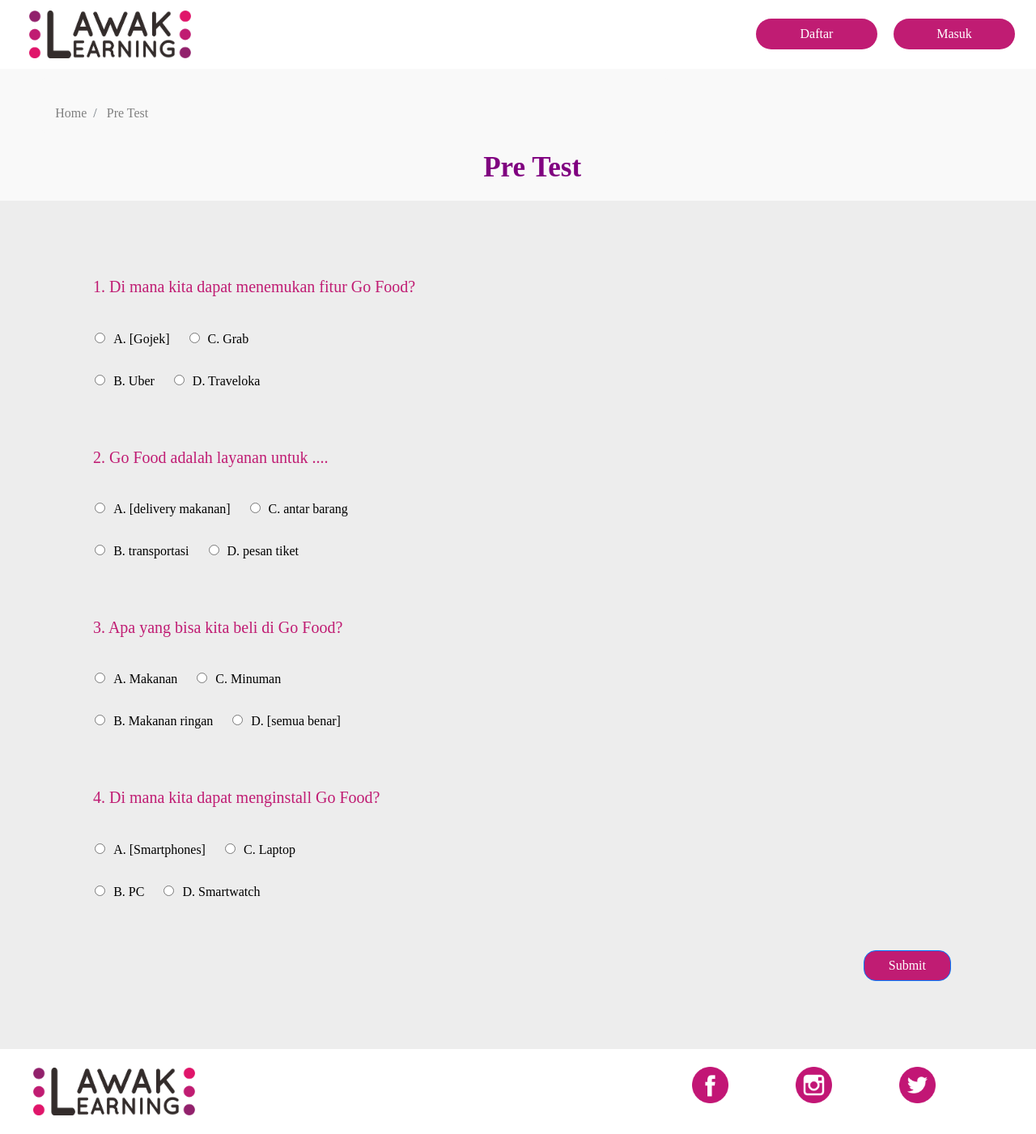
After one commit to dzakimadhani/lawak-learning, a PHP site: page /pre-test.php in a window 1280 px wide. The commit adds this page. Shown: the whole page at 81% size. Run offline with PHP 8.4, Linux system fonts and the light colour scheme.

Commit message:
Add Login, register dan pre-test

```diff
--- /dev/null
+++ b/assets/jawaban.php
@@ -0,0 +1,23 @@
+<?php
+
+if(isset($_POST['pre-test'])){
+
+    $jawabanSoal = ['gojek', 'delivery makanan', 'semua benar', 'smartphones'];
+
+}
+
+
+if(isset($_POST['pre-test-2'])){
+
+    $jawabanSoal = ['gojek', 'delivery makanan', 'semua benar', 'smartphones'];
+
+}
+
+
+if(isset($_POST['post-test'])){
+
+    $jawabanSoal = ['gojek', 'delivery makanan', 'semua benar', 'smartphones'];
+
+}
+
+ ?>
--- /dev/null
+++ b/koneksi.php
@@ -0,0 +1,12 @@
+<?php
+
+$koneksi = mysqli_connect("localhost","root","","lawak-learning");
+
+// Check connection
+if (mysqli_connect_errno()){
+	echo "Koneksi database gagal : " . mysqli_connect_error();
+}
+
+session_start();
+
+?>
--- /dev/null
+++ b/login_check.php
@@ -0,0 +1,5 @@
+<?php
+
+if(isset($_SESSION['username'])){
+
+}
--- /dev/null
+++ b/pre-test.php
@@ -0,0 +1,179 @@
+<?php
+
+require_once('koneksi.php');
+include('assets/jawaban.php');
+if(isset($_POST['pre-test'])){
+    $data = [$_POST['jawaban1'], $_POST['jawaban2'], $_POST['jawaban3'], $_POST['jawaban3']];
+    // $jawaban = array_push($jawaban, $data);
+    // var_dump($data);
+    // var_dump($jawabanSoal);
+    $result = array_intersect($data, $jawabanSoal);
+    $final_score = count($result) / count($jawabanSoal) * 100;
+    $_SESSION['final_score'] = $final_score;
+    header('Location: results-score-pretest.php');
+}
+
+?>
+
+<!DOCTYPE html>
+<html lang="en">
+<head>
+  <title>LAWAK LEARNING | PRE TEST</title>
+  <meta charset="utf-8">
+  <meta name="viewport" content="width=device-width, initial-scale=1">
+  <link rel="stylesheet" type="text/css" href="css/lawak-learning.css" title="default">
+  <link rel="stylesheet" href="css/bootstrap.css">
+  <script src="https://ajax.googleapis.com/ajax/libs/jquery/3.4.1/jquery.min.js"></script>
+  <script src="https://cdnjs.cloudflare.com/ajax/libs/popper.js/1.14.7/umd/popper.min.js"></script>
+  <script src="https://maxcdn.bootstrapcdn.com/bootstrap/4.3.1/js/bootstrap.min.js"></script>
+</head>
+<body>
+
+  <?php include('template/navbar.php'); ?>
+
+	<div class="status-bar" style="padding-left: 4%; padding-bottom: 15px; padding-top: 10px; padding-right: 4%">
+		<div class="row">
+			<div class="col-sm-8">
+				<table style="width: 100%">
+					<tr>
+						<td style="vertical-align:bottom">
+							<ol class="breadcrumb">
+								<li class="breadcrumb-item" aria-current="page" style="text-transform: capitalize; margin-top: 20px;">
+									<a style="color:grey; " href="">Home</a>
+								</li>
+								<li class="breadcrumb-item" aria-current="page" style="text-transform: capitalize; margin-top: 20px;">
+									<a style="color:grey; " href="#">Pre Test</a>
+								</li>
+							</ol>
+						</td>
+					</tr>
+				</table>
+			</div>
+		</div>
+		<center>
+			<strong style="text-transform: capitalize; padding-left: 3%;font-size: 35px; margin: 0; color:purple">Pre Test</strong>
+		</center>
+	</div>
+
+	<div class="test">
+		<div class="container">
+      <form class="" action="pre-test.php" method="post">
+				<div class="pilgan">
+					<div class="soal">
+						<h5>1. Di mana kita dapat menemukan fitur Go Food?</h5>
+					</div>
+					<div class="jawaban" style="padding: 2%;">
+						<div class="ac">
+							<label class="radio-inline">
+								<input type="radio" name="jawaban1" value="gojek">A. [Gojek]
+							</label>
+							<label class="radio-inline">
+								<input type="radio" name="jawaban1" value="grab">C. Grab
+							</label>
+						</div>
+						<div class="bd">
+							<label class="radio-inline">
+								<input type="radio" name="jawaban1" value="uber">B. Uber
+							</label>
+							<label class="radio-inline">
+								<input type="radio" name="jawaban1" value="traveloka">D. Traveloka
+							</label>
+						</div>
+					</div>
+				</div>
+				<div class="pilgan">
+					<div class="soal">
+						<h5>2. Go Food adalah layanan untuk ....</h5>
+					</div>
+					<div class="jawaban" style="padding: 2%;">
+						<div class="ac">
+							<label class="radio-inline">
+								<input type="radio" name="jawaban2" value="delivery makanan">A. [delivery makanan]
+							</label>
+							<label class="radio-inline">
+								<input type="radio" name="jawaban2" value="antar barang">C. antar barang
+							</label>
+						</div>
+						<div class="bd">
+							<label class="radio-inline">
+								<input type="radio" name="jawaban2" value="transportasi">B. transportasi
+							</label>
+							<label class="radio-inline">
+								<input type="radio" name="jawaban2" value="pesan tiket">D. pesan tiket
+							</label>
+						</div>
+					</div>
+				</div>
+				<div class="pilgan">
+					<div class="soal">
+						<h5>3. Apa yang bisa kita beli di Go Food?</h5>
+					</div>
+					<div class="jawaban" style="padding: 2%;">
+						<div class="ac">
+							<label class="radio-inline">
+								<input type="radio" name="jawaban3" value="makanan">A. Makanan
+							</label>
+							<label class="radio-inline">
+								<input type="radio" name="jawaban3" value="minuman">C. Minuman
+							</label>
+						</div>
+						<div class="bd">
+							<label class="radio-inline">
+								<input type="radio" name="jawaban3" value="makanan ringan">B. Makanan ringan
+							</label>
+							<label class="radio-inline">
+								<input type="radio" name="jawaban3" value="semua benar">D. [semua benar]
+							</label>
+						</div>
+					</div>
+				</div>
+				<div class="pilgan">
+					<div class="soal">
+						<h5>4. Di mana kita dapat menginstall Go Food?</h5>
+					</div>
+					<div class="jawaban" style="padding: 2%;">
+						<div class="ac">
+							<label class="radio-inline">
+								<input type="radio" name="jawaban4" value="smartphones">A. [Smartphones]
+							</label>
+							<label class="radio-inline">
+								<input type="radio" name="jawaban4" value="laptop">C. Laptop
+							</label>
+						</div>
+						<div class="bd">
+							<label class="radio-inline">
+								<input type="radio" name="jawaban4" value="PC">B. PC
+							</label>
+							<label class="radio-inline">
+								<input type="radio" name="jawaban4" value="smartwatch">D. Smartwatch
+							</label>
+						</div>
+					</div>
+				</div>
+				<div class="submit-pilgan">
+					<button type="submit" class="btn btn-primary" name="pre-test">Submit</button>
+				</div>
+			</form>
+		</div>
+	</div>
+
+	<footer>
+		<nav class="navbar navbar-white bg-white">
+			<div class="container-fluid">
+				<a class="navbar-brand"><img src="images/logo.png" width="200px" alt="" srcset=""></a>
+				<figure class="form-inline" >
+					<a href="http://facebook.com">
+						<img src="images/facebook.png" width="35%">
+					</a>
+					<a href="http://instagram.com">
+							<img src="images/instagram.png" width="35%">
+					</a>
+					<a href="http://twitter.com">
+							<img src="images/twitter.png" width="35%">
+					</a>
+				</figure>
+			</div>
+		</nav>
+	</footer>
+</body>
+</html>
--- /dev/null
+++ b/template/navbar.php
@@ -0,0 +1,34 @@
+<div>
+  <nav class="navbar navbar-expand-lg navbar-light">
+    <div class="logo">
+      <a class="navbar-brand" href="index.html">
+          <img class="margin-logo" src="images/logo.png" alt="logo" width="200px">
+        </a>
+    </div>
+    <button class="navbar-toggler" type="button" data-toggle="collapse" data-target="#navbarTogglerDemo02" aria-controls="navbarTogglerDemo02" aria-expanded="false" aria-label="Toggle navigation">
+      <span class="navbar-toggler-icon"></span>
+    </button>
+      <div class="collapse navbar-collapse" id="navbarTogglerDemo02">
+        <ul class="nav navbar-nav ml-auto">
+          <!-- logout -->
+          <?php if(isset($_SESSION['user'])) { ?>
+            <li class="nav-item">
+              <div class="dropdown">
+                <a href="#" class="btn btn-login dropdown-toggle" data-toggle="dropdown"><?= $_SESSION['user']['username'] ?></a>
+                <div class="dropdown-menu">
+                  <a class="dropdown-item" href="/logout.php">Logout</a>
+                </div>
+              </div>
+            </li>
+          <?php }else{ ?>
+            <li class="nav-item">
+              <a href="/register.php" class="btn btn-login">Daftar</a>
+            </li>
+            <li class="nav-item">
+              <a href="/login.php" class="btn btn-login">Masuk</a>
+            </li>
+          <?php } ?>
+        </ul>
+      </div>
+  </nav>
+</div>
```
Also changed, not shown: index.php (renamed from index.html, +2 -30 lines), login.php (renamed from login.html, +32 -3 lines), logout.php (added, +9 -0 lines), register.php (renamed from registrasi.html, +41 -3 lines), results-score-pretest.php (added, +83 -0 lines).
